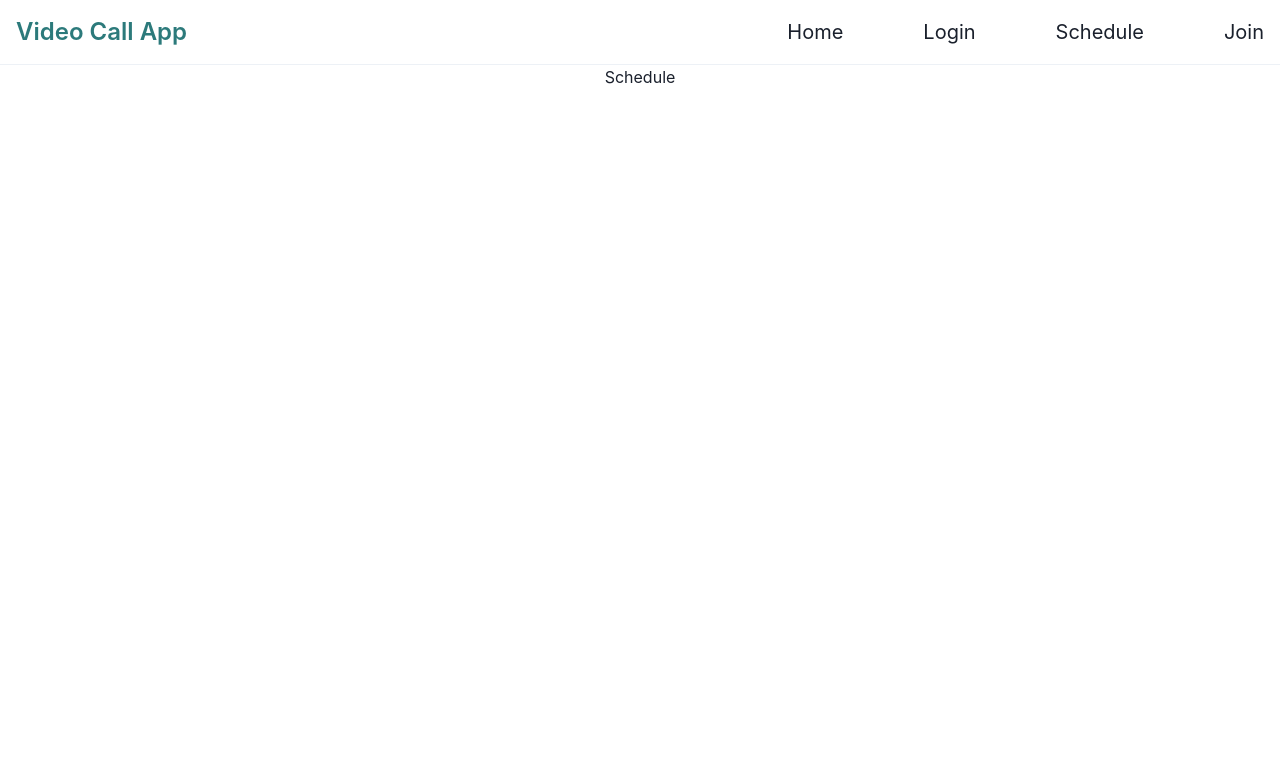
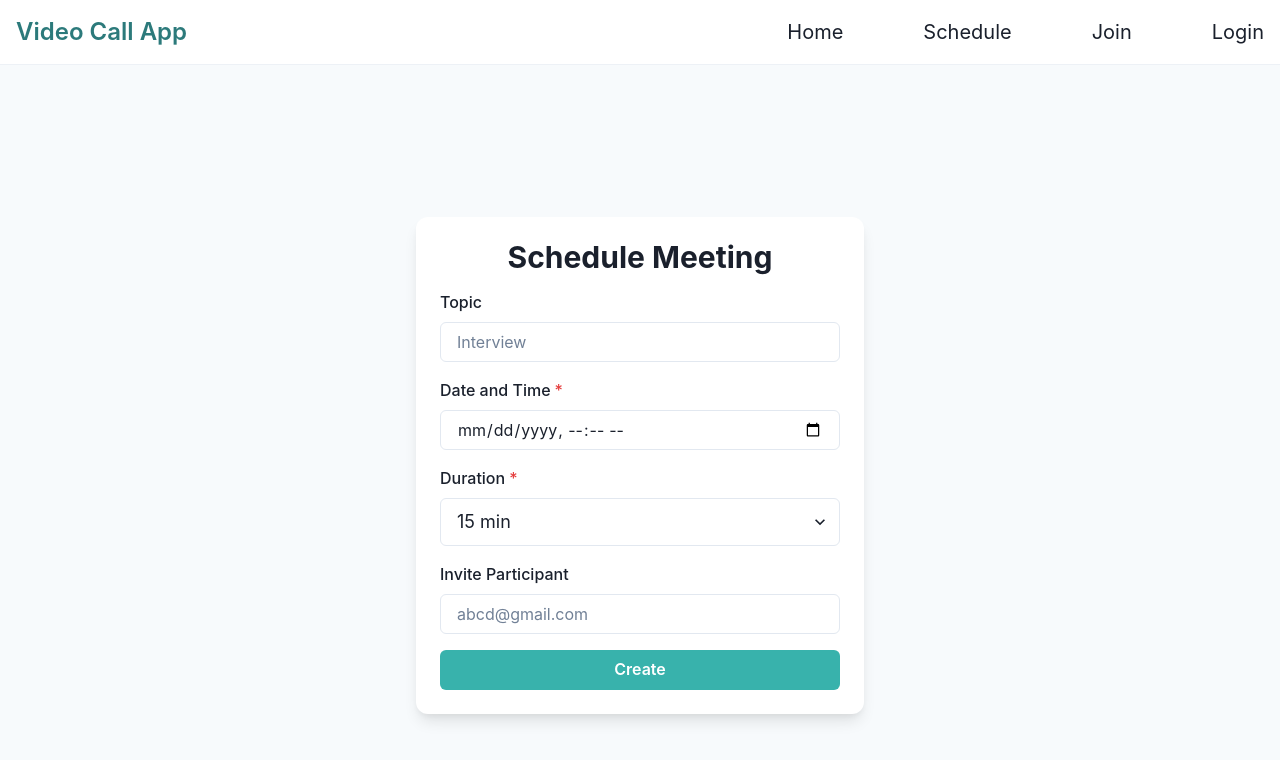
Before and after one commit to sourav215/One-to-One-Video-Calling-App, a React (Create React App) app in the folder client/: page /schedule in a window 1280 px wide. Shown: the top 760 px of the page. Built offline with nearby package versions, Linux system fonts and the light colour scheme.

Commit message:
Added Private Route

```diff
--- /dev/null
+++ b/client/src/Components/Logout/Logout.jsx
@@ -0,0 +1,12 @@
+import { Box, Button } from "@chakra-ui/react";
+
+function Logout() {
+  return (
+    <Box p={"30"}>
+      <Button colorScheme="teal" variant="solid" >
+        Logout
+      </Button>
+      </Box>
+  );
+}
+export default Logout;
--- a/client/src/Components/Navbar/Navbar.jsx
+++ b/client/src/Components/Navbar/Navbar.jsx
@@ -14,7 +14,7 @@ import { HamburgerIcon, CloseIcon } from "@chakra-ui/icons";
 
 const Links = [
   { title: "Home", path: "/" },
-  {title: "Login", path: "/login"},
+  // { title: "Login", path: "/login" },
   { title: "Schedule", path: "/schedule" },
   { title: "Join", path: "/join" },
 ];
@@ -22,6 +22,7 @@ const Links = [
 const NavLink = ({ title, path }) => <Link to={path}>{title}</Link>;
 
 const Navbar = () => {
+  const isAuth = false;
   const { isOpen, onOpen, onClose } = useDisclosure();
 
   return (
@@ -36,7 +37,7 @@ const Navbar = () => {
           <HStack spacing={8} alignItems={"center"}>
             <Box fontSize={"2xl"} fontWeight={"semibold"} color={"teal.600"}>
               {" "}
-              <Link  to={"/"} >Video Call App</Link>
+              <Link to={"/"}>Video Call App</Link>
             </Box>
           </HStack>
           <Flex alignItems={"center"}>
@@ -48,6 +49,11 @@ const Navbar = () => {
               {Links.map(({ title, path }) => (
                 <NavLink key={title} title={title} path={path} />
               ))}
+              {isAuth ? (
+                <NavLink key={"logout"} title={"Logout"} path={"/logout"} />
+              ) : (
+                <NavLink key={"login"} title={"Login"} path={"/login"} />
+              )}
             </HStack>
           </Flex>
           <IconButton
@@ -65,6 +71,11 @@ const Navbar = () => {
               {Links.map(({ title, path }) => (
                 <NavLink key={title} title={title} path={path} />
               ))}
+              {isAuth ? (
+                <NavLink key={"logout"} title={"Logout"} path={"/logout"} />
+              ) : (
+                <NavLink key={"login"} title={"Login"} path={"/login"} />
+              )}
             </Stack>
           </Box>
         ) : null}
--- /dev/null
+++ b/client/src/Components/PrivateRoute/PrivateRoute.jsx
@@ -0,0 +1,13 @@
+import { Navigate } from "react-router-dom";
+
+function PrivateRoute({ children }) {
+  const { isAuth } =
+    JSON.parse(sessionStorage.getItem("videocallingapp")) || {};
+
+  if (!isAuth) {
+    return <Navigate to={"/login"} />;
+  }
+
+  return children;
+}
+export default PrivateRoute
--- a/client/src/Pages/AllRoutes.jsx
+++ b/client/src/Pages/AllRoutes.jsx
@@ -6,12 +6,15 @@ import Signup from "./Signup/Signup";
 import Schedule from "./Schedule/Schedule";
 import JoinMeeting from "./Join/JoinMeeting";
 import ErrorPage from "../Components/Error/ErrorPage";
+import Logout from "../Components/Logout/Logout";
+import PrivateRoute from "../Components/PrivateRoute/PrivateRoute";
 function AllRoutes() {
   return (
     <Routes>
       <Route path="/" element={<Home />} />
       <Route path="/login" element={<Login />} />
       <Route path="/signup" element={<Signup />} />
+      <Route path="/logout" element={<Logout />} />
       <Route path="/schedule" element={<Schedule />} />
       <Route path="/join" element={<JoinMeeting />} />
       <Route path="/room/:roomID" element={<Room />} />
--- a/client/src/Pages/Schedule/Schedule.jsx
+++ b/client/src/Pages/Schedule/Schedule.jsx
@@ -1,17 +1,77 @@
 import {
-  Box,
-  VStack,
   Button,
   Flex,
-  Divider,
-  chakra,
-  Grid,
-  GridItem,
-  Container,
+  FormControl,
+  FormLabel,
+  Heading,
+  Input,
+  Select,
+  Stack,
+  useColorModeValue,
 } from "@chakra-ui/react";
+
 function Schedule() {
   return (
-    <div>Schedule</div>
+    <Flex
+      minH={"100vh"}
+      align={"center"}
+      justify={"center"}
+      bg={useColorModeValue("gray.50", "gray.800")}
+    >
+      <Stack
+        spacing={4}
+        w={"full"}
+        maxW={"md"}
+        bg={useColorModeValue("white", "gray.700")}
+        rounded={"xl"}
+        boxShadow={"lg"}
+        p={6}
+        my={12}
+      >
+        <Heading lineHeight={1.1} fontSize={{ base: "2xl", md: "3xl" }}>
+          Schedule Meeting
+        </Heading>
+        <FormControl>
+          <FormLabel>Topic</FormLabel>
+          <Input
+            placeholder="Interview"
+            _placeholder={{ color: "gray.500" }}
+            type="text"
+          />
+        </FormControl>
+        <FormControl isRequired>
+          <FormLabel>Date and Time</FormLabel>
+          <Input _placeholder={{ color: "gray.500" }} type="datetime-local" />
+        </FormControl>
+        <FormControl isRequired>
+          <FormLabel>Duration</FormLabel>
+          <Select size="lg">
+            <option>15 min</option>
+            <option>30 min</option>
+            <option>60 min</option>
+          </Select>
+        </FormControl>
+        <FormControl >
+          <FormLabel>Invite Participant</FormLabel>
+          <Input
+            placeholder="abcd@gmail.com"
+            _placeholder={{ color: "gray.500" }}
+            type="email"
+          />
+        </FormControl>
+        <Stack spacing={6}>
+          <Button
+            bg={"teal.400"}
+            color={"white"}
+            _hover={{
+              bg: "teal.500",
+            }}
+          >
+            Create
+          </Button>
+        </Stack>
+      </Stack>
+    </Flex>
   );
 }
 export default Schedule;
```
